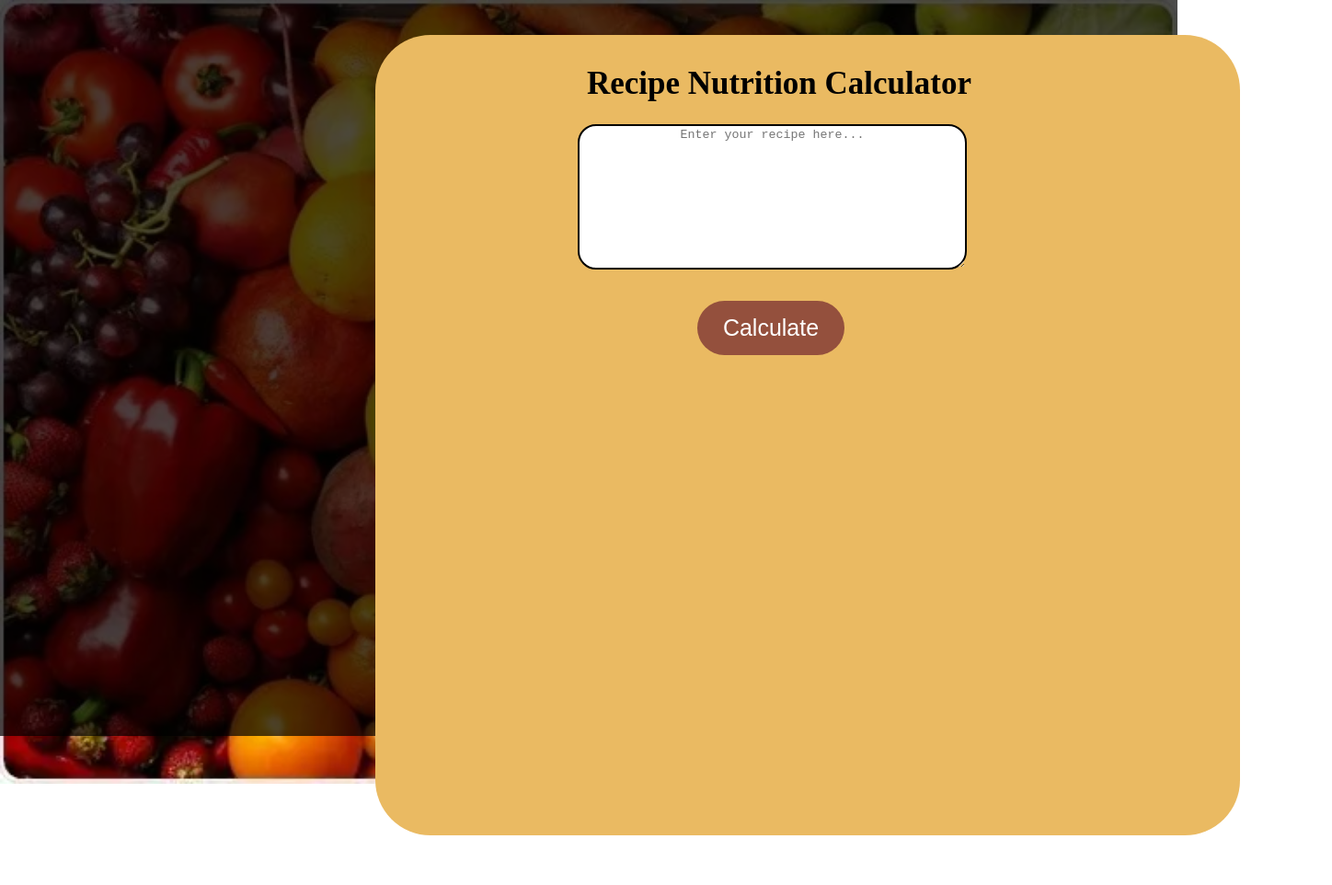
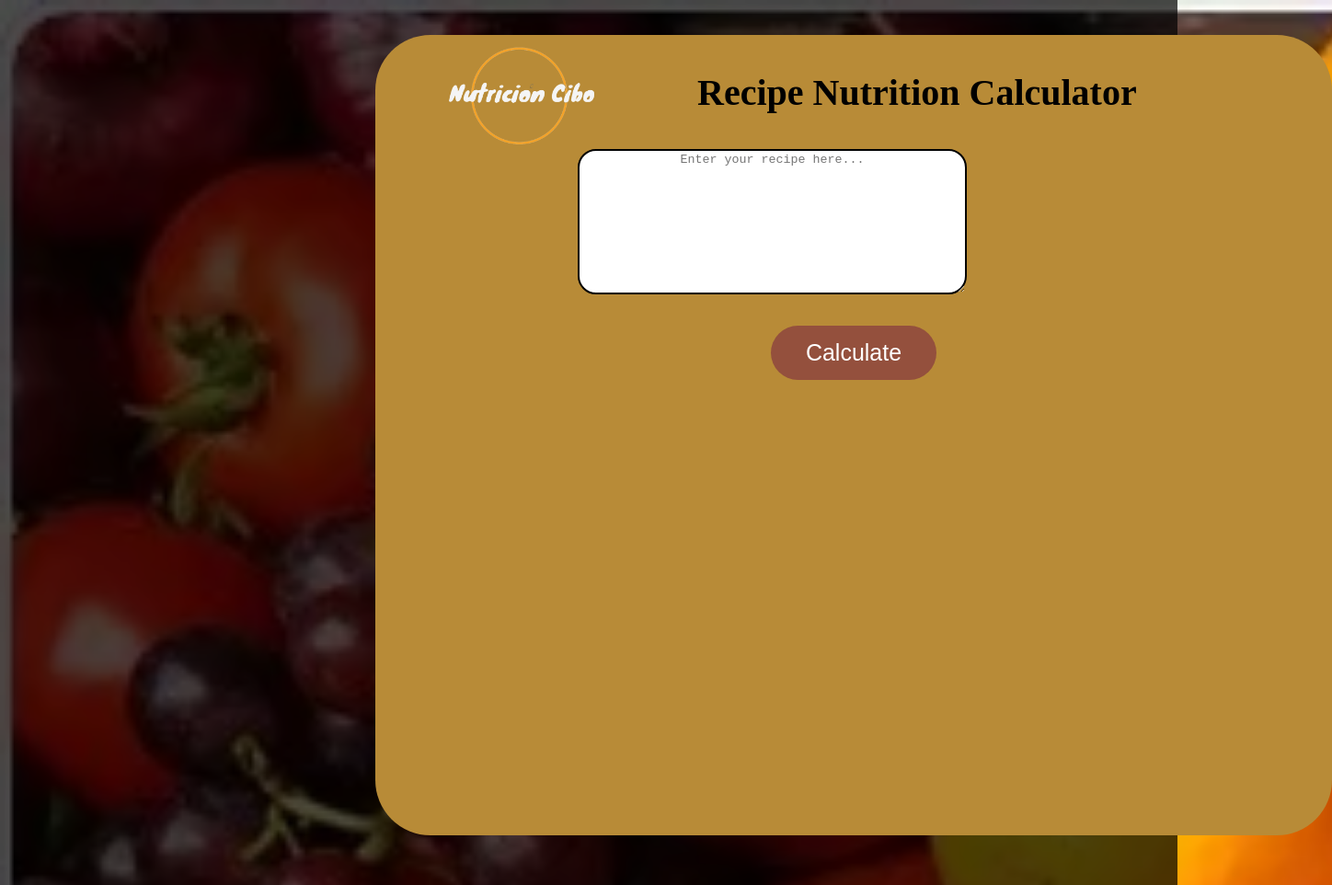
Before and after one commit to Kibaara-wangu/Recipe-API-Grp1, a plain HTML site: page ui.html in a window 1280 px wide. Shown: the top 962 px of the page at 92% size, 1448 px wide, since content can reach past the window. Before the commit the page ends 908 px from the top, so only its background shows below. Drawn offline with Linux system fonts and the light colour scheme.

Commit message:
Added logo

```diff
--- a/style.css
+++ b/style.css
@@ -28,6 +28,7 @@ body{
     /* height: 100%;
     width: 100%; */
     background-size:cover;
+    height: 340vh;
 }
 .overlay{
     position: absolute;
@@ -37,19 +38,24 @@ body{
     bottom: 0;
     background-color: rgba(0, 0, 0, 0.7);
     z-index: 1;
-    height: 100vh;
+    height: 340vh;
     width: 100%;
 }
 #content{
-       background-color: rgb(234, 186, 98);
-         height: 850px;
-         width: 800px;
+        background-color: rgb(184, 139, 55);
+        height: 850px;
+        width: 900px;
         border-radius: 60px;
         margin-top: 1.5%;
         position: absolute;
         z-index: 2;
         padding: 10px 70px;
         margin: 30px 400px;
+
+}
+.header{
+    display: flex;
+    gap: 100px;
 }
 textarea{
     margin-left: 150px;
@@ -58,15 +64,15 @@ textarea{
 
 }
 h1{
-    margin-left: 20%;
-    font-size: 35px;
+    font-size: 40px;
+    margin-top: 6%;
 }
 button{
     border-radius: 30px;
     height: 7%;
     width: 20%;
     font-size: 25px;
-    margin-left: 35%;
+    margin-left: 40%;
     margin-top: 30px;
     text-align: center;
     background-color: #94503D;
--- a/ui.html
+++ b/ui.html
@@ -9,7 +9,14 @@
 <body>
     <div class="overlay"></div>
     <div id="content">
+    <div class="header">
+    <div>
+    <img src="Images/Screenshot_from_2024-06-02_21-49-53-removebg-preview.png" alt="logo" width="180px" >
+    </div>
+    <div>
     <h1>Recipe Nutrition Calculator</h1>
+    </div>
+    </div>
     <textarea id="recipeInput" rows="10" cols="50" placeholder="Enter your recipe here..."></textarea>
     <br>
     <button id="calculateButton">Calculate</button>
```
